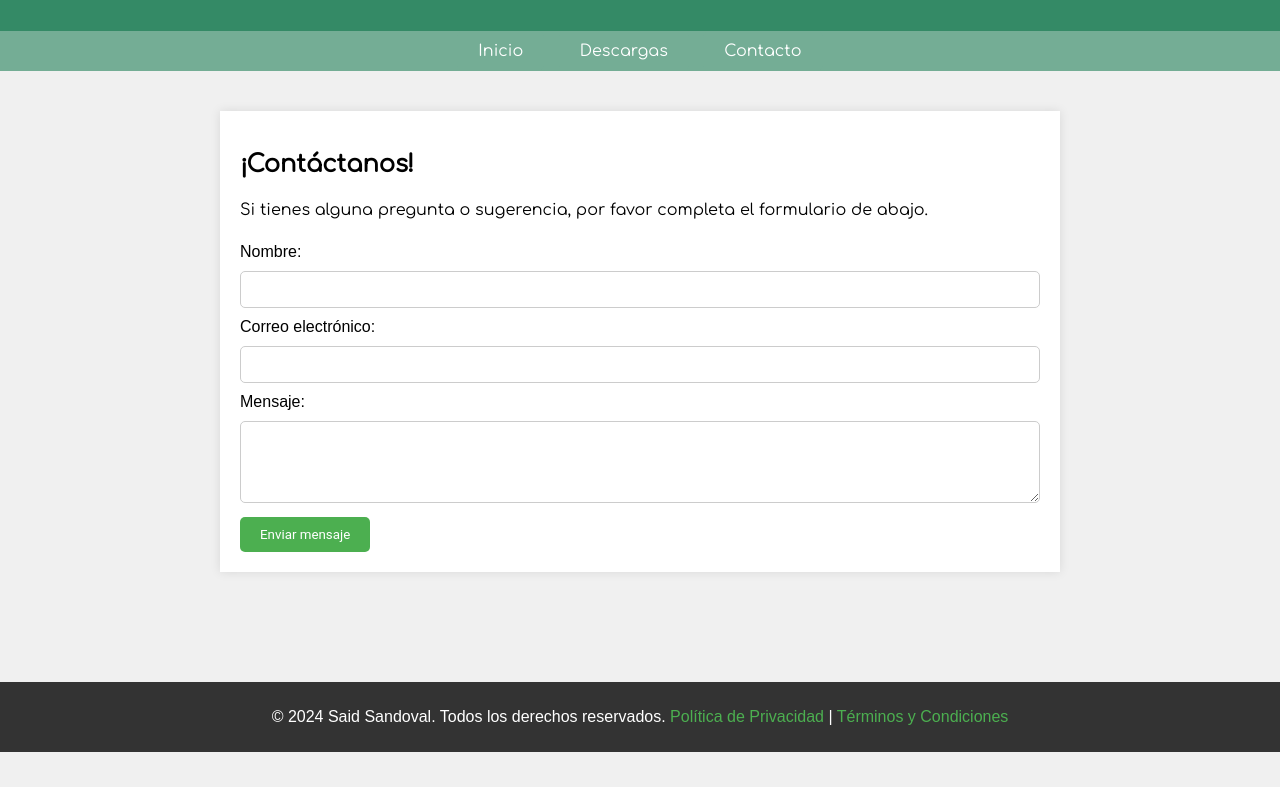
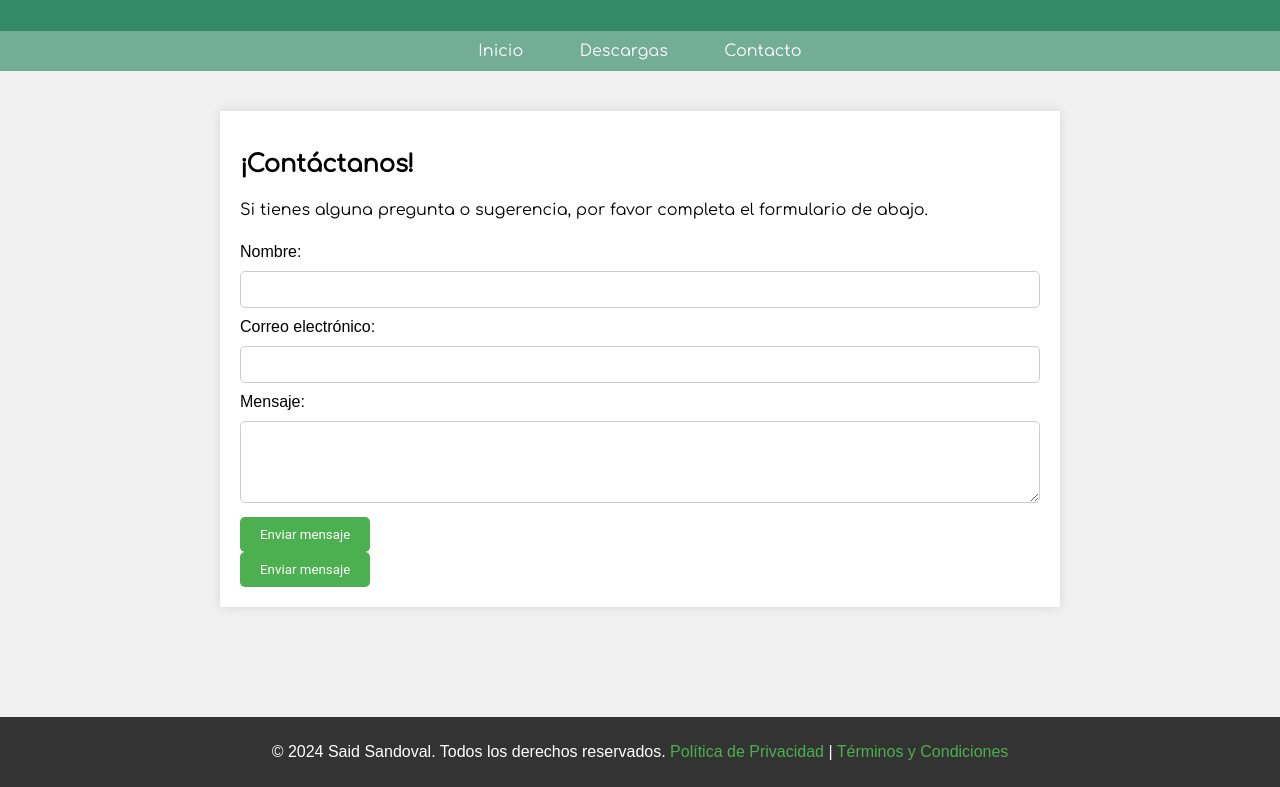
Before and after one commit to New25Said/nsc.games, a plain HTML site: page contacto.html in a window 1280 px wide. Shown: the part 109-896 px from the top of the page. Before the commit the page ends 861 px from the top, so only its background shows below. Drawn offline with Linux system fonts and the light colour scheme.

Commit message:
Update contacto.html
Signed-off-by: Sa1xp <142943429+New25Said@users.noreply.github.com>

```diff
--- a/contacto.html
+++ b/contacto.html
@@ -139,6 +139,7 @@ nav a:hover {
             </div>
             <button type="submit">Enviar mensaje</button>
 </form>
+                <button href="/secretgame/">Enviar mensaje</button>
             </div>
         </div>
     </div>
```
